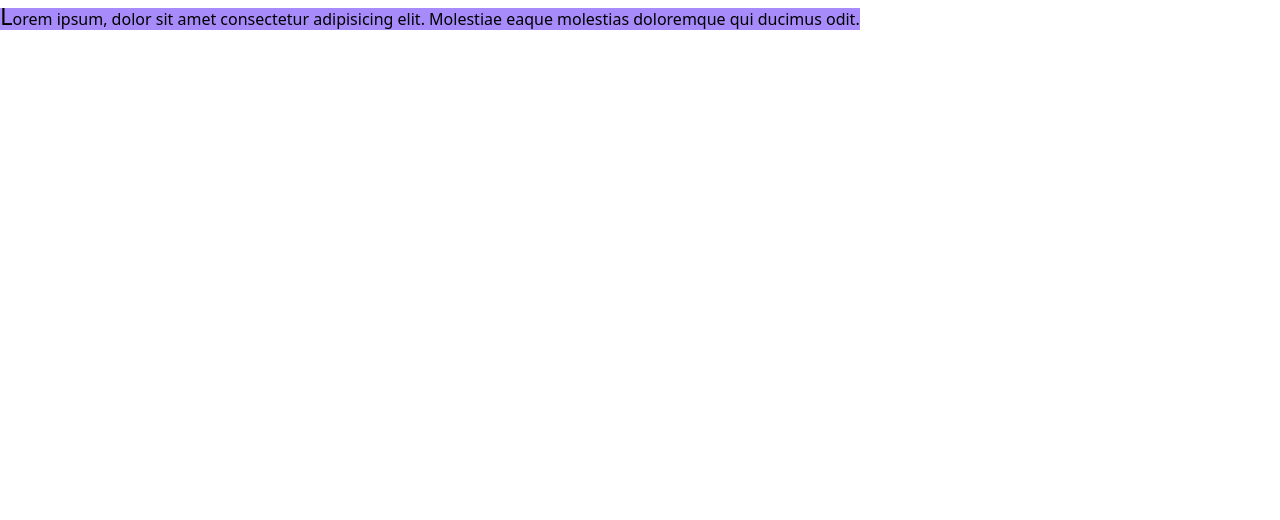
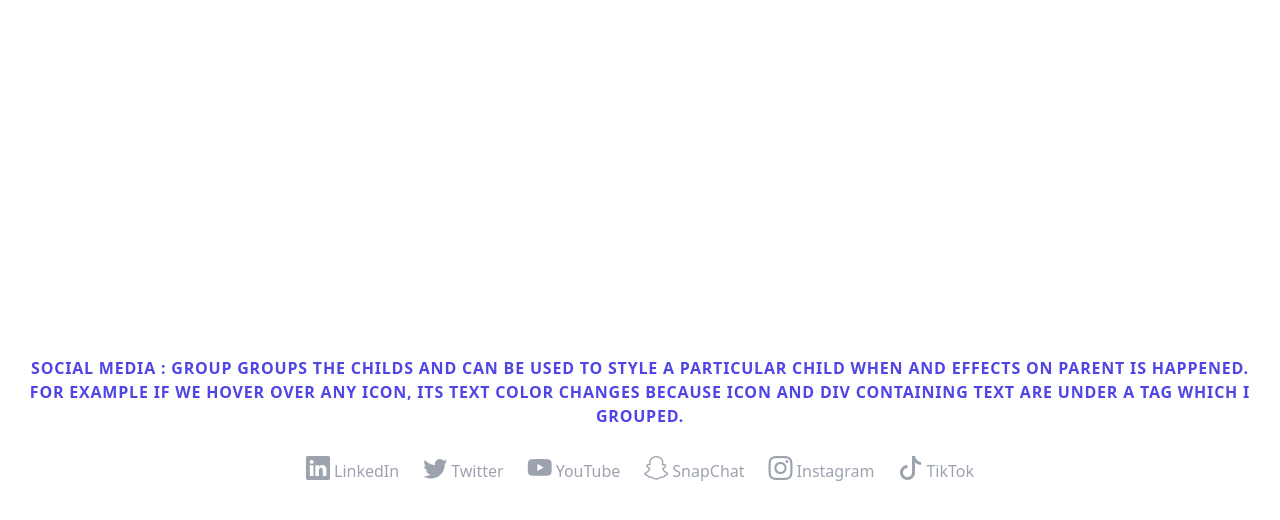
Before and after one commit to subash-gautam/learning-tailwind-css, a React (Vite) app: page / in a window 1280 px wide. Shown: the top 520 px of the page. Built offline with nearby package versions, Linux system fonts and the light colour scheme.

Commit message:
group, group-hover

```diff
--- a/package.json
+++ b/package.json
@@ -10,6 +10,7 @@
     "preview": "vite preview"
   },
   "dependencies": {
+    "bootstrap-icons": "^1.11.3",
     "react": "^18.3.1",
     "react-dom": "^18.3.1"
   },
--- a/src/App.jsx
+++ b/src/App.jsx
@@ -1,14 +1,62 @@
 import React from "react";
+import "bootstrap-icons/font/bootstrap-icons.css";
 import Card from "./components/Card";
 import Button from "./components/Button";
 
 function App() {
     return (
         <>
-            <p className="first-letter:text-2xl first-line:bg-violet-400">
-                Lorem ipsum, dolor sit amet consectetur adipisicing elit.
-                Molestiae eaque molestias doloremque qui ducimus odit.
-            </p>
+            <main className="flex w-screen h-screen flex flex-col items-center justify-center">
+                <footer id="social" className="target:pt-24 mx-auto pt-16 pb-6">
+                    <h1 className="text-center font-semibold tracking-wider text-indigo-600 uppercase">
+                        Social Media : Group groups the childs and can be used
+                        to style a particular child when and effects on parent
+                        is happened.
+                        <br />
+                        For example if We hover over any icon, its text color
+                        changes because icon and div containing text are under a
+                        tag which i grouped.
+                    </h1>
+                    <div className="mt-6 flex place-content-center gap-6 text-center">
+                        <a href="#" className="group text-gray-400">
+                            <i className="bi bi-linkedin text-2xl"></i>
+                            <div className="hidden md:inline ml-1 group-hover:text-indigo-500">
+                                LinkedIn
+                            </div>
+                        </a>
+                        <a href="#" className="group text-gray-400">
+                            <i className="bi bi-twitter text-2xl"></i>
+                            <div className="hidden md:inline ml-1 group-hover:text-indigo-500">
+                                Twitter
+                            </div>
+                        </a>
+                        <a href="#" className="group text-gray-400">
+                            <i className="bi bi-youtube text-2xl"></i>
+                            <div className="hidden md:inline ml-1 group-hover:text-indigo-500">
+                                YouTube
+                            </div>
+                        </a>
+                        <a href="#" className="group text-gray-400">
+                            <i className="bi bi-snapchat text-2xl"></i>
+                            <div className="hidden md:inline ml-1 group-hover:text-indigo-500">
+                                SnapChat
+                            </div>
+                        </a>
+                        <a href="#" className="group text-gray-400">
+                            <i className="bi bi-instagram text-2xl"></i>
+                            <div className="hidden md:inline ml-1 group-hover:text-indigo-500">
+                                Instagram
+                            </div>
+                        </a>
+                        <a href="#" className="group text-gray-400">
+                            <i className="bi bi-tiktok text-2xl"></i>
+                            <div className="hidden md:inline ml-1 group-hover:text-indigo-500">
+                                TikTok
+                            </div>
+                        </a>
+                    </div>
+                </footer>
+            </main>
         </>
     );
 }
```
Also changed, not shown: 1 other file (tests, documents, lock files or other folders).
